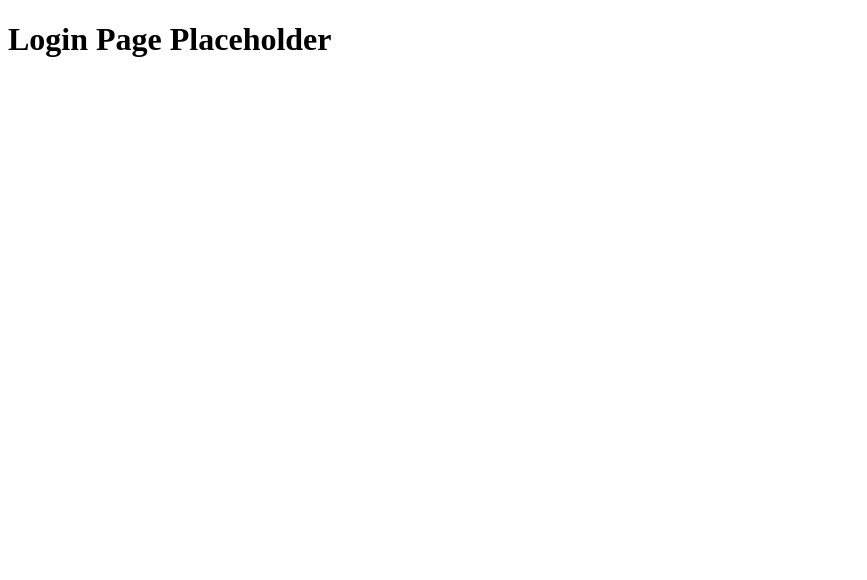
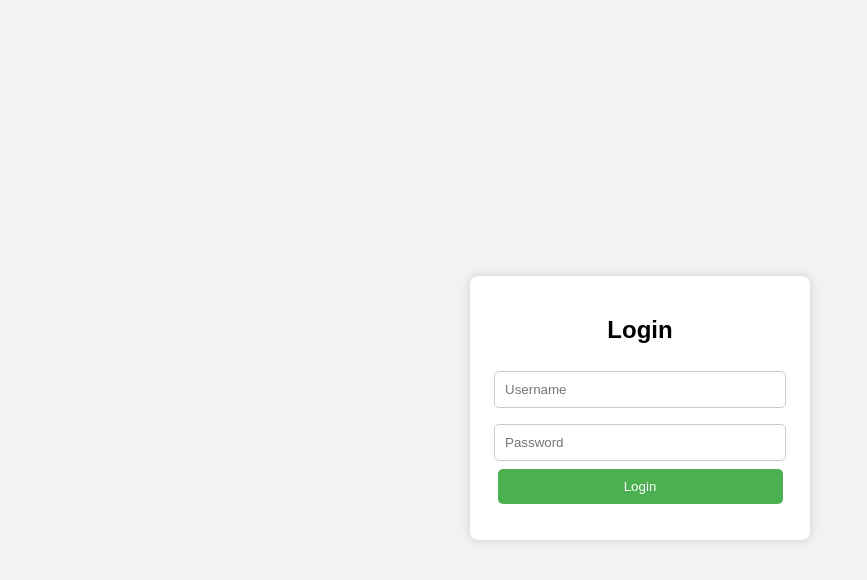
Before and after one commit to ibhagunde/Cooking-Management-App, a plain HTML site: page login.html in a window 1280 px wide. Shown: the whole page, without its empty margins (0-867 px from the left). Drawn offline with Linux system fonts and the light colour scheme.

Commit message:
Add files via upload

```diff
--- a/login.css
+++ b/login.css
@@ -0,0 +1,44 @@
+body {
+    font-family: Arial;
+    background: #f2f2f2;
+    display: flex;
+    justify-content: center;
+    align-items: center;
+    height: 100vh;
+}
+
+.container {
+    background: white;
+    padding: 20px;
+    width: 300px;
+    border-radius: 8px;
+    box-shadow: 0 0 10px #ccc;
+    text-align: center;
+}
+
+input {
+    width: 90%;
+    padding: 10px;
+    margin: 8px 0;
+    border-radius: 5px;
+    border: 1px solid #ccc;
+}
+
+button {
+    width: 95%;
+    padding: 10px;
+    background: #4CAF50;
+    color: white;
+    border: none;
+    border-radius: 5px;
+    cursor: pointer;
+}
+
+button:hover {
+    background: #45a049;
+}
+
+#message {
+    margin-top: 10px;
+    color: red;
+}
--- a/login.html
+++ b/login.html
@@ -1,6 +1,21 @@
 <!DOCTYPE html>
 <html>
-  <body>
-    <h1>Login Page Placeholder</h1>
-  </body>
+<head>
+    <link rel="stylesheet" href="login.css">
+    <title>Login</title>
+</head>
+<body>
+    <div class="container">
+        <h2>Login</h2>
+
+        <input type="text" id="username" placeholder="Username">
+        <input type="password" id="password" placeholder="Password">
+
+        <button onclick="login()">Login</button>
+
+        <p id="message"></p>
+    </div>
+
+    <script src="login.js"></script>
+</body>
 </html>
--- a/login.js
+++ b/login.js
@@ -0,0 +1,12 @@
+function login() {
+    const user = document.getElementById("username").value;
+    const pass = document.getElementById("password").value;
+
+    if (user === "" || pass === "") {
+        document.getElementById("message").innerText = "Please fill out all fields.";
+        return;
+    }
+
+    // Placeholder logic
+    document.getElementById("message").innerText = "Login attempt sent.";
+}
```
